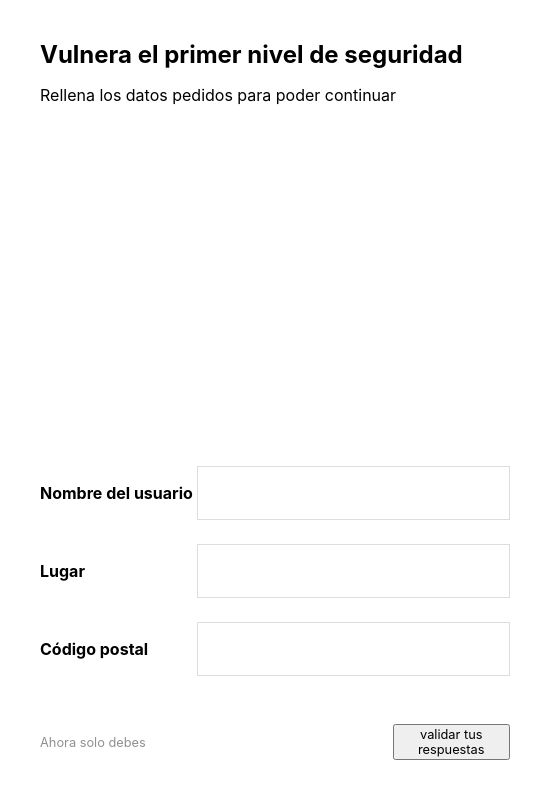
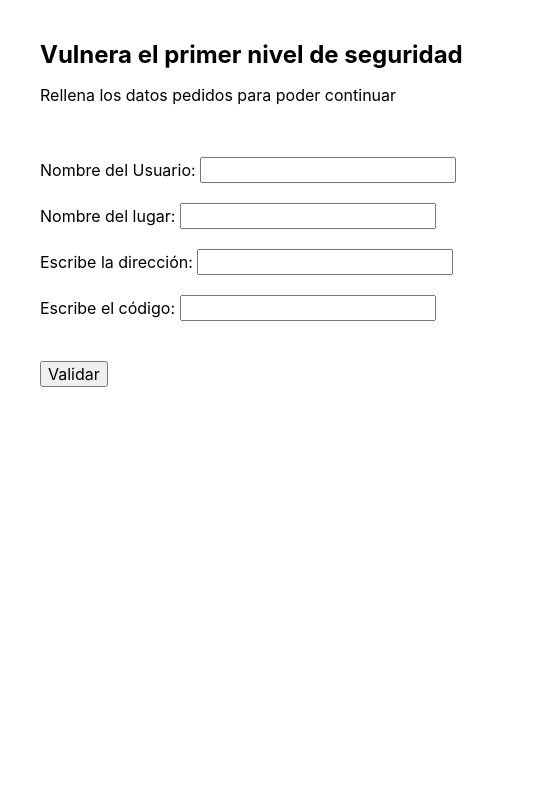
Before and after one commit to jozepaljuba/nivel_de_seguridad_1, a plain HTML site: page index.html in a window 1280 px wide. Shown: the full height of the page, 0-545 px from the left. Drawn offline with Linux system fonts and the light colour scheme; grey boxes are pictures that could not be loaded.

Commit message:
Update index.html
arreglos profe

```diff
--- a/index.html
+++ b/index.html
@@ -11,7 +11,7 @@
 
 		<meta charset="UTF-8" />
 		<meta name="viewport" content="width=device-width, initial-scale=1">
-		<title>Primer nivel, veamos cuánto talento tienes</title>
+		<title>Primer nivel, veamos cuánto talento tienes, recuerda evitar los espacios y poner las MAYÚSCULAS</title>
 		<meta name="description" content="Visual feedback for password strength on an image that gets pixelated or blurred." />
 		<meta name="keywords" content="password strength, visual feedback, image, canvas, javascript, css, blur, pixelated" />
 		<meta name="author" content="Codrops" />
@@ -47,28 +47,66 @@
 					<h1 class="codrops-header__title">Vulnera el primer nivel de seguridad</h1>
 					<p class="info">Rellena los datos pedidos para poder continuar</p>
 				</header>
-				<form class="form" action="https://jantonioad.github.io/cassette/" method="">
-					<div class="form__item">
-						<label class="form__label" for="letras">Nombre del usuario</label>
-						<input class="form__input" type="letras" name="letras" required=" "  >
-					</div>
-					<div class="form__item">
-						<label class="form__label" for="letras">Lugar</label>
-						<input class="form__input" type="letras" name="letras" required=" " >
-					</div>
-					<div class="form__item">
-						<label class="form__label" for="password">Código postal</label>
-						<div class="form__input-wrap">
-							<input class="form__input" type="password" name="password" required=" " ">
-							<p class="form__password-strength" id="strength-output"></p>
-						</div>
-					</div>
-					<div class="form__item form__item--actions">
-						<span>Ahora solo debes </span>
-						<button>validar tus respuestas</button>
+				<form action="https://jantonioad.github.io/cassette/">
+				</label><br> <label for="pswd">Nombre del Usuario:
+				<input type="password" id="pswd"><br>
+			  </label><br> <label for="lugar">Nombre del lugar:
+				<input type="password" id="lugar"><br>
+			  </label><br> <label for="dirección">Escribe la dirección:
+				<input type="password" id="dirección"><br>
+			  </label><br> <label for="código">Escribe el código:
+				<input type="password" id="código"><br>
+			  <br></br>
 
-					</div>
-				</form>
+				<input type="button"
+					   value="Validar" onclick="checkPswd();" />
+			</form>
+			<!--Ajusta "clave" para cambiar el santo y seña-->
+			<script type="text/javascript">
+				function checkPswd() {
+					var confirmaPassword = "VictorSierra";
+					var password = document.getElementById("pswd").value;
+					if (password == confirmaPassword) {
+						 window.location="https://jantonioad.github.io/cassette/";
+					}
+					else{
+						alert("Codigo incorrecto");
+					  }
+				}
+
+			function checkPswd() {
+					var confirmaPassword = "Puentedelossuspiros";
+					var password = document.getElementById("lugar").value;
+					if (password == confirmaPassword) {
+						 window.location="https://jantonioad.github.io/cassette/";
+					}
+					else{
+						alert("Codigo incorrecto");
+					  }
+				}
+
+			function checkPswd() {
+					var confirmaPassword = "1751ParrociaS.MaríaGloriosaDeiIfrari";
+					var password = document.getElementById("dirección").value;
+					if (password == confirmaPassword) {
+						 window.location="https://jantonioad.github.io/cassette/";
+					}
+					else{
+						alert("Codigo incorrecto");
+					  }
+				}
+
+			function checkPswd() {
+					var confirmaPassword = "30172";
+					var password = document.getElementById("código").value;
+					if (password == confirmaPassword) {
+						 window.location="https://jantonioad.github.io/cassette/";
+					}
+					else{
+						alert("Codigo incorrecto");
+					}
+				}
+			</script>
 			</div>
 			<div class="content content--side">
 				<div class="poster" style="background-image:url(img/fondo\ 2.gif)"></div>
```
